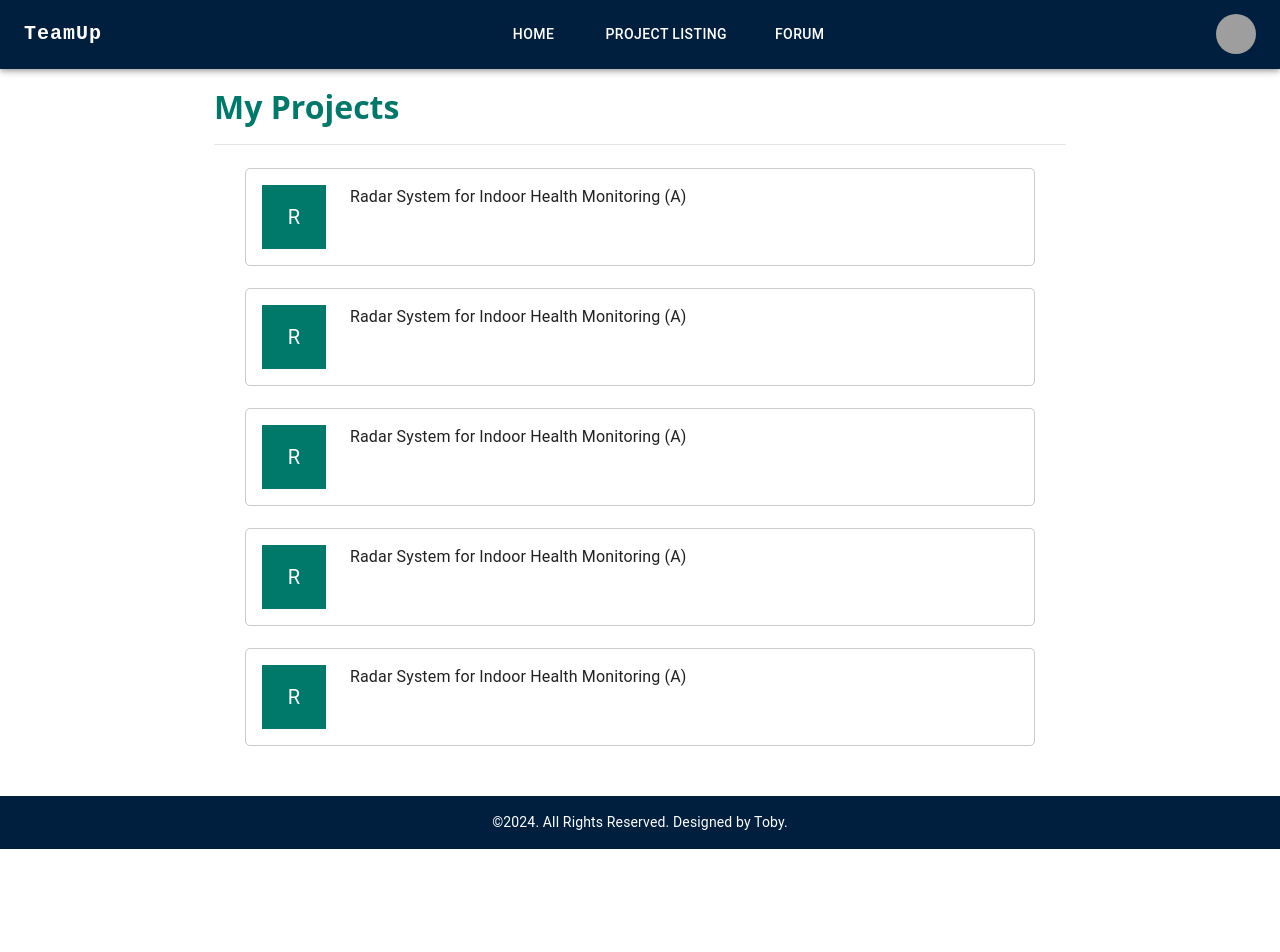
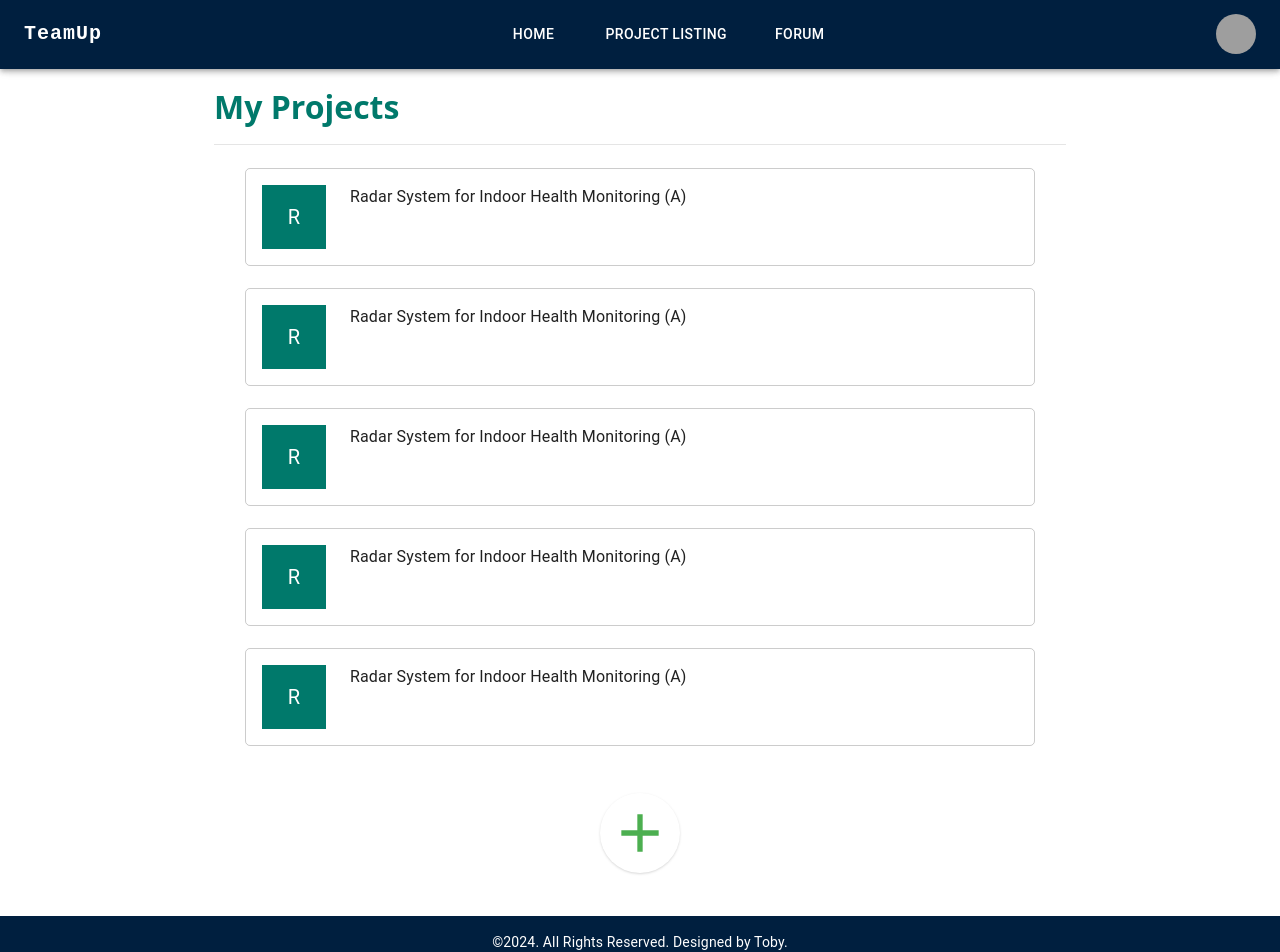
Before and after one commit to L-Qichen/team-up, a React (Vite) app: page /my-projects in a window 1280 px wide. Shown: the top 952 px of the page. Before the commit the page ends 849 px from the top, so only its background shows below. Built offline with nearby package versions, Linux system fonts and the light colour scheme; grey boxes are pictures that could not be loaded.

Commit message:
MyProjects page done.

```diff
--- /dev/null
+++ b/src/assets/css/MyProjects.css
@@ -0,0 +1,11 @@
+.addIcon-container{
+  display: block;
+  cursor: pointer;
+  box-shadow:  0 1px 3px 0 rgba(0, 0, 0, 0.1),
+  0 1px 2px 0 rgba(0, 0, 0, 0.06);
+  transition: 0.3s ease-in-out all;
+}
+.addIcon-container:hover{
+  box-shadow: 0 10px 15px -3px rgba(0, 0, 0, 0.1),
+  0 4px 6px -2px rgba(0, 0, 0, 0.05);
+}
--- a/src/components/CourseList.jsx
+++ b/src/components/CourseList.jsx
@@ -11,6 +11,37 @@ const CourseList = () => {
   return (
     <>
       <Box sx={{ flexGrow: 1, overflow: 'hidden', px: 4 }}>
+        <Paper
+          className='paper-container'
+          elevation={0}
+          sx={{
+            my: 1,
+            mx: 'auto',
+            p: 2,
+            marginBottom: '1.5rem',
+          }}
+        >
+          <Grid container wrap="nowrap" spacing={3}>
+            <Grid item>
+              <Avatar
+                sx={{
+                  background: '#00796b',
+                  width: '64px',
+                  height: '64px',
+                }}
+                variant='square'
+              >
+                R
+              </Avatar>
+            </Grid>
+            <Grid item xs zeroMinWidth>
+              <Typography noWrap>
+                Radar System for Indoor Health Monitoring (A)
+              </Typography>
+            </Grid>
+          </Grid>
+        </Paper>
+
         <Paper
           className='paper-container'
           elevation={0}
@@ -131,36 +162,7 @@ const CourseList = () => {
             </Grid>
           </Grid>
         </Paper>
-        <Paper
-          className='paper-container'
-          elevation={0}
-          sx={{
-            my: 1,
-            mx: 'auto',
-            p: 2,
-            marginBottom: '1.5rem',
-          }}
-        >
-          <Grid container wrap="nowrap" spacing={3}>
-            <Grid item>
-              <Avatar
-                sx={{
-                  background: '#00796b',
-                  width: '64px',
-                  height: '64px',
-                }}
-                variant='square'
-              >
-                R
-              </Avatar>
-            </Grid>
-            <Grid item xs zeroMinWidth>
-              <Typography noWrap>
-                Radar System for Indoor Health Monitoring (A)
-              </Typography>
-            </Grid>
-          </Grid>
-        </Paper>
+
       </Box>
     </>
   );
--- a/src/pages/MyProjects.jsx
+++ b/src/pages/MyProjects.jsx
@@ -1,6 +1,10 @@
 import Container from '@mui/material/Container';
 import { Header, Footer, CourseList } from '../components'
+import Paper from '@mui/material/Paper';
+import AddIcon from '@mui/icons-material/Add';
+import IconButton from '@mui/material/IconButton';
 import '../assets/css/CommonStyle.css'
+import '../assets/css/MyProjects.css'
 
 const MyProjects = () => {
   return (
@@ -15,6 +19,26 @@ const MyProjects = () => {
 
       <Container maxWidth="md">
         <CourseList />
+
+        <Paper
+          elevation={0}
+          sx={{
+            my: 1,
+            mx: 'auto',
+            p: 2,
+            textAlign: 'center',
+          }}
+        >
+          <IconButton type="submit"
+            sx={{
+              color: '#4caf50',
+            }}
+            className='addIcon-container'
+          >
+            <AddIcon sx={{ width: '64px', height: '64px' }} />
+          </IconButton>
+        </Paper>
+
       </Container>
       <Footer />
     </>
```
